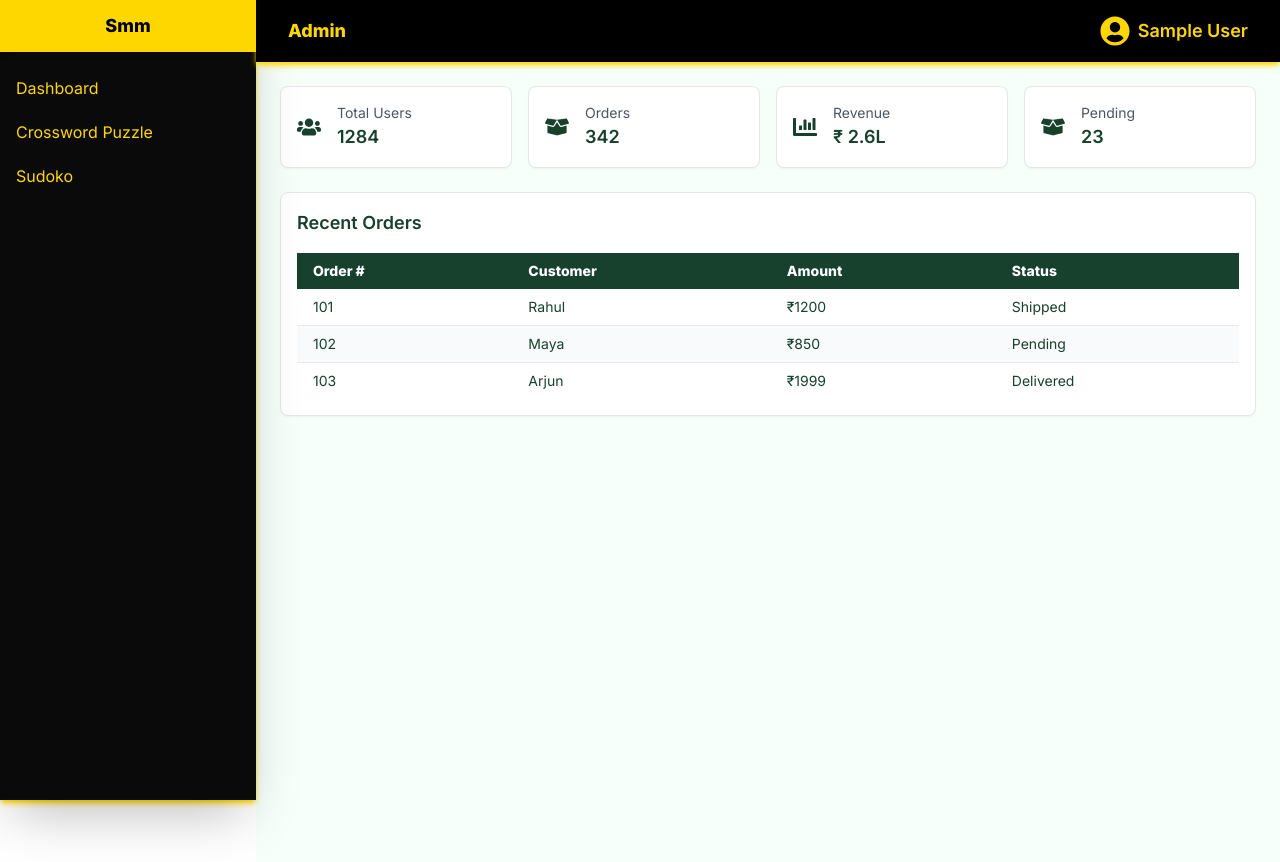
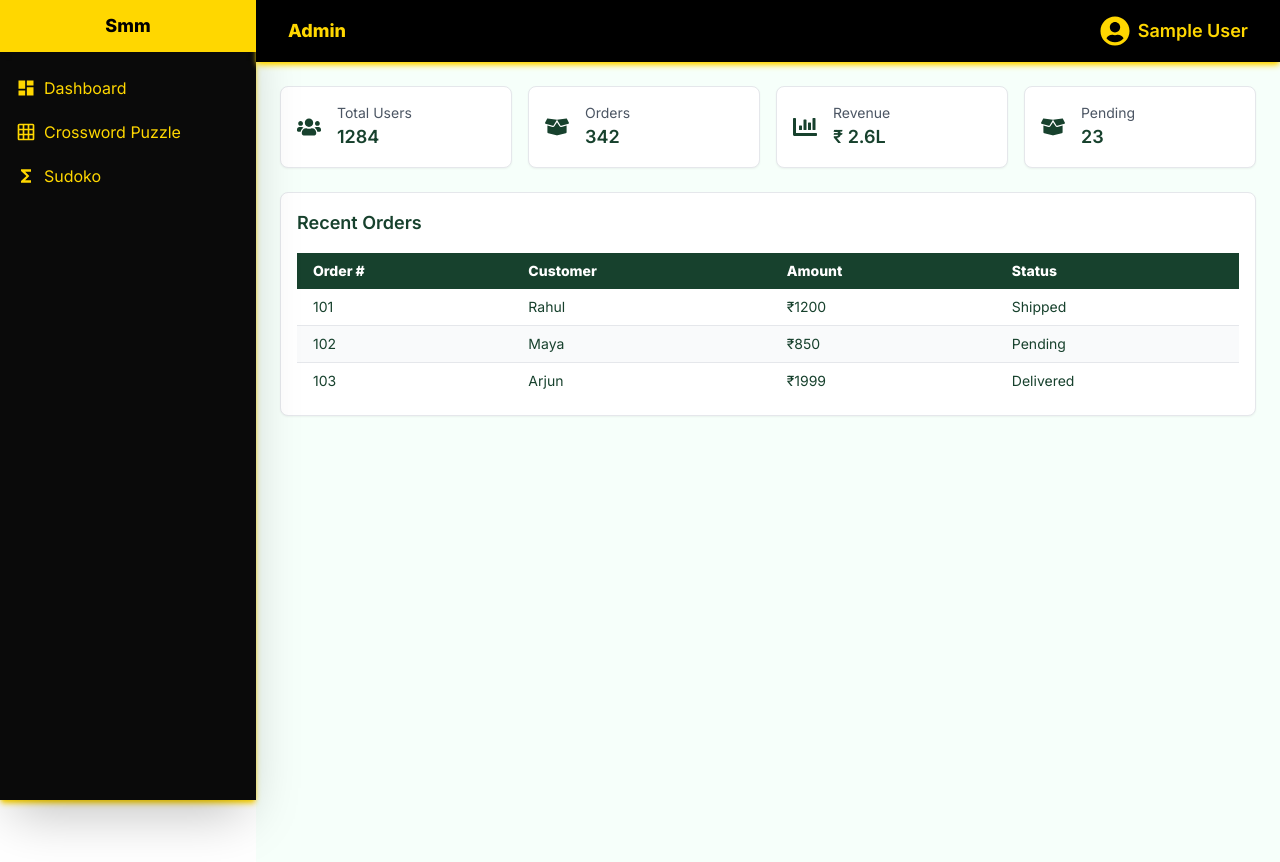
Before and after one commit to gulshan-fitness/smmProjectFrontend, a React (Vite) app: page /adminprofile in a window 1280 px wide. Built offline with nearby package versions, Linux system fonts and the light colour scheme; sample sign-in values are in the browser's storage.

Commit message:
Update Side_bar.jsx
ss

```diff
--- a/src/Admin/Side_bar.jsx
+++ b/src/Admin/Side_bar.jsx
@@ -8,7 +8,7 @@ export default function Side_bar() {
 
   return (
     <div className="md:flex h-screen hidden sticky top-0 w-full shadow-md shadow-[#FFD700]">
-      <div className="w-full bg-[#0a0a0a] text-[#d4af37] flex flex-col shadow-2xl">
+      <div className="w-full bg-[#0a0a0a]  text-[#d4af37] flex flex-col shadow-2xl">
         {/* Logo Section */}
         <div className="flex items-center justify-center py-3 px-3 text-lg font-bold bg-[#ffd700] text-black shadow-md">
           <Link to={""}>
@@ -28,25 +28,39 @@ export default function Side_bar() {
                     : "text-[#ffd700]"
                 } gap-2 group`}
               >
+
+                <div className=' flex gap-2 items-center'>
+
+                    {data?.icon}
                 {/* Main Link */}
                 <Link
                   to={data.url}
-                  className="gap-2 flex group-hover:translate-x-1 duration-300 font-medium text-md"
+                  className="  group-hover:translate-x-1 whitespace-nowrap truncate duration-300 font-medium text-md"
                 >
-                  <div>{data.name}</div>
+                 { data.name}
                 </Link>
+                </div>
+
 
                 {/* Sub Items */}
                 <div className="gap-2 mt-1 text-sm group-hover:flex hidden py-1 px-2 rounded-e-md">
                   {data?.subitems?.map((subitem, subIndex) => (
-                    <Link
+
+
+
+     <Link
                       key={subIndex}
                       to={subitem.url}
-                      className="text-black border border-[#ffd700] bg-[#ffd700] px-3 py-1 rounded-md hover:text-[#ffd700] hover:bg-[#111] hover:border-[#ffd700] transition-all duration-300 hover:shadow-md shadow-[#ffd700]"
+                      className="text-black border border-[#ffd700] bg-[#ffd700] px-2 py-1 rounded-md hover:text-[#ffd700] hover:bg-[#111] hover:border-[#ffd700] transition-all duration-300 hover:shadow-md shadow-[#ffd700] flex  items-center gap-1 "
                       onClick={() => sethighlight(data.name)}
                     >
+                       {subitem?.icon}
                       {subitem.name}
                     </Link>
+
+
+
+
                   ))}
                 </div>
               </div>
```
